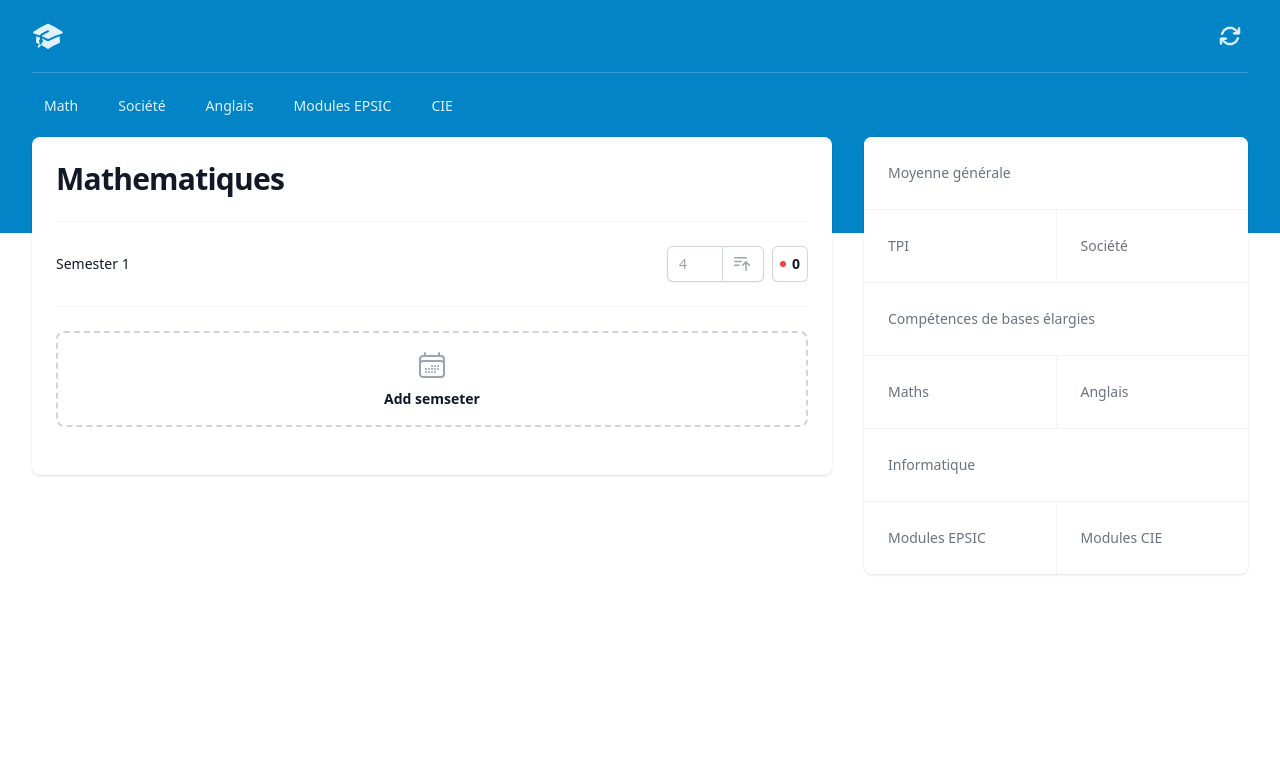
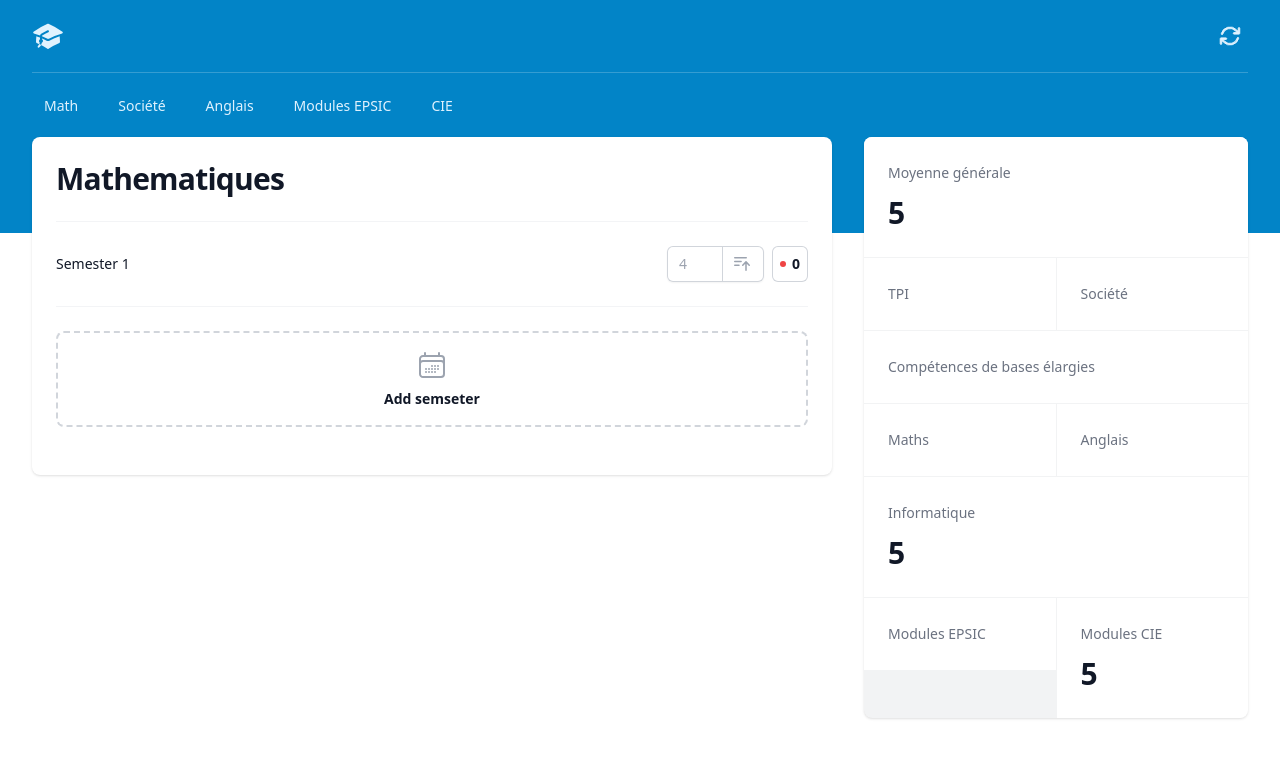
Before and after one commit to Rignchen/grades-calculator, an Angular app: page /math in a window 1280 px wide. Shown: the top 758 px of the page. Built offline with nearby package versions, Linux system fonts and the light colour scheme; a web font is replaced by a local one.

Commit message:
calculate averages at website loading

```diff
--- a/src/app/grade-list.service.ts
+++ b/src/app/grade-list.service.ts
@@ -1,4 +1,5 @@
 import {Injectable, Signal, signal, WritableSignal} from '@angular/core';
+import {average} from "../lib";
 
 export class allSubject {
   math = new Subject(8);
@@ -11,18 +12,20 @@ export class allSubject {
 export class Subject {
   semesterAmount!: number;
   semesters!: Semester[];
-  average: WritableSignal<number> = signal(0);
+  average!: WritableSignal<number>;
   constructor(semesterAmount: number, array: number[] = []) {
     this.semesterAmount = semesterAmount;
     this.semesters = [new Semester(array)];
+    this.average = signal(average(this.semesters.map(a => a.average())));
   }
 }
 export class Semester {
   grades!: WritableSignal<number[]>;
-  average: Signal<number> = signal(0);
+  average!: Signal<number>;
 
   constructor(array: number[] = []) {
     this.grades = signal(array);
+    this.average = signal(average(this.grades()));
   }
 }
 
--- a/src/app/subject/subject.component.ts
+++ b/src/app/subject/subject.component.ts
@@ -2,7 +2,7 @@ import {Component, Input, OnInit, signal} from '@angular/core';
 import {GradeComponent} from "./grade/grade.component";
 import {NgForOf, NgIf} from "@angular/common";
 import {SemesterComponent} from "./semester/semester.component";
-import {round} from "../../lib";
+import {average, round} from "../../lib";
 import {allSubjectsName} from "../../const";
 import {Subject} from "../grade-list.service";
 import {AddSemesterComponent} from "./add-semester/add-semester.component";
@@ -47,13 +47,6 @@ export class SubjectComponent implements OnInit{
       semesterGrades.forEach((grade) => sum += grade);
       this.sum += sum;
     });
-
-    this.subject.average.update(() => {
-        const subjectLengt = this.subject.semesters.filter(sem => sem.grades().length > 0).length;
-        if (subjectLengt === 0) return 0;
-        return round(this.sum / subjectLengt, 0.1)
-      }
-    )
   }
 
   protected readonly signal = signal;
--- a/src/lib.ts
+++ b/src/lib.ts
@@ -29,3 +29,7 @@ export function weightedAverage(values: number[]|[number,number][], ignore_zero:
 export function last(array: any[]) {
   return array[array.length - 1]
 }
+export function average(array: number[]) {
+  if (array.length === 0) return 0
+  return array.reduce((a, b) => a + b) / array.length
+}
```
